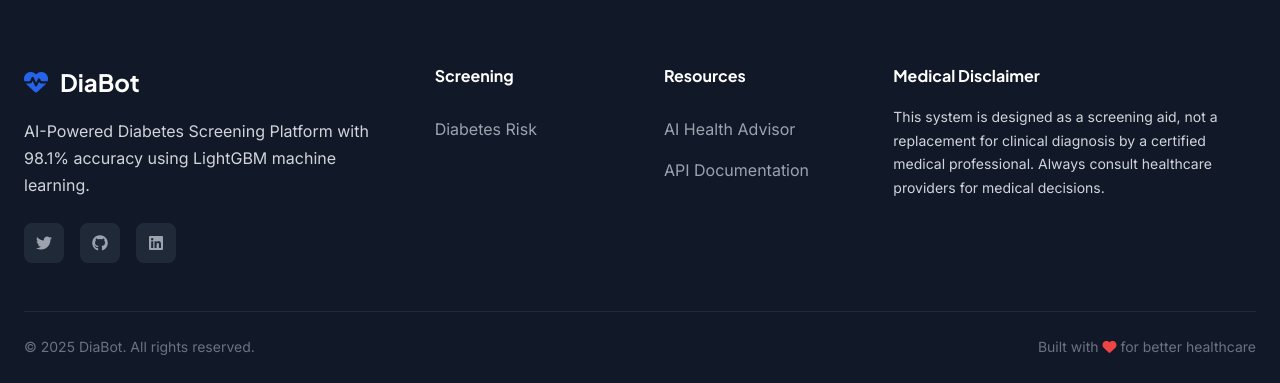
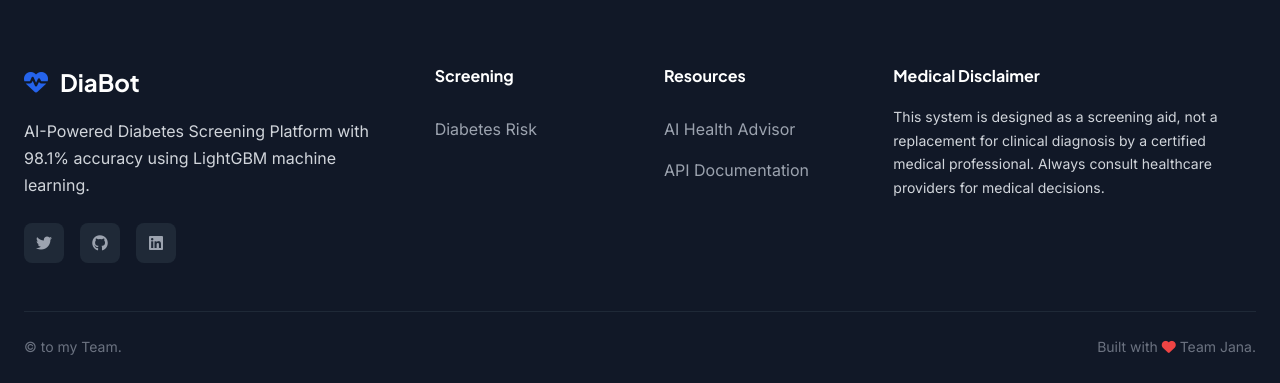
Before and after one commit to Krishna-Vijay-G/DiaBot, a Flask app: page /chatbot in a window 1280 px wide. Shown: the part 695-1078 px from the top of the page. Run offline with Flask 3, Linux system fonts and the light colour scheme; data that the repository does not hold is empty; some libraries are stand-ins or nearby versions.

Commit message:
fixed footer

```diff
--- a/frontend/templates/base.html
+++ b/frontend/templates/base.html
@@ -146,8 +146,8 @@
             </div>
 
             <div class="footer-bottom">
-                <p>&copy; 2025 DiaBot. All rights reserved.</p>
-                <p>Built with <i class="fas fa-heart" style="color: var(--danger);"></i> for better healthcare</p>
+                <p>&copy; to my Team.</p>
+                <p>Built with <i class="fas fa-heart" style="color: var(--danger);"></i> Team Jana.</p>
             </div>
         </div>
     </footer>
```
Also changed, not shown: instance/diabot.db.
